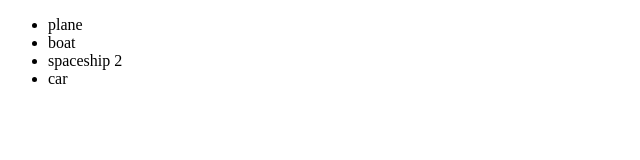
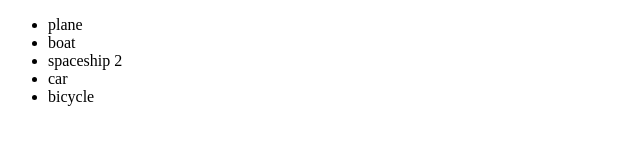
Before and after one commit to shholmsey/newGitTest, a plain HTML site: page index.html in a window 1280 px wide. Shown: the full height of the page, 0-640 px from the left. Drawn offline with Linux system fonts and the light colour scheme.

Commit message:
added bicy

```diff
--- a/index.html
+++ b/index.html
@@ -21,6 +21,10 @@
     <li>
         car
     </li>
+
+    <li>
+        bicycle
+    </li>
 </ul>
 
 </body>
```
